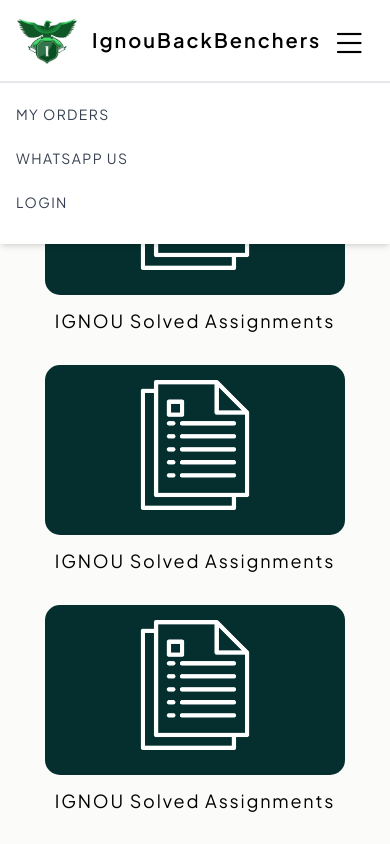
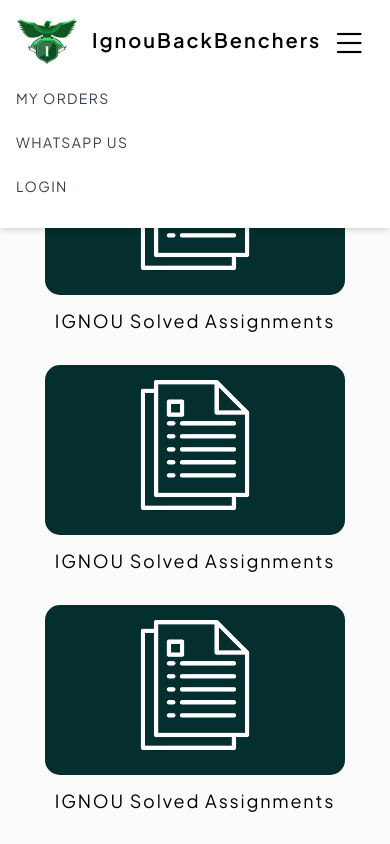
Before and after one commit to mesachinjakhar/ignoubackbenchers.com-nextjs, a Next.js app: page / in a window 390 px wide. Both pictures are taken after a click on the icon 351 px from the left and 42 px from the top of the page. Shown: the top 844 px of the page. Built offline with nearby package versions, Linux system fonts and the light colour scheme.

Commit message:
menu position fixed for mobile

```diff
--- a/components/Header.jsx
+++ b/components/Header.jsx
@@ -13,7 +13,7 @@ export const Header = () => {
 
   return (
     <>
-      <header className="flex gap-2.5 justify-between px-12 py-4 items-center text-center mb-0 bg-white border-b-2 xs:px-4 fixed top-0 left-0 right-0 z-50">
+      <header className="flex gap-2.5 justify-between px-12 py-4 items-center text-center mb-0 bg-white border-b-2 xs:px-4 fixed top-0 left-0 right-0 z-10">
         {/* Logo Section */}
         <div className="logo hover:cursor-pointer flex gap-3 text-center items-center">
           <div className="w-16 md:w-20 lg:w-16">
@@ -73,7 +73,7 @@ export const Header = () => {
 
       {/* Mobile Menu Section */}
       {isMenuOpen && (
-        <div className="xs:block absolute top-20 left-0 right-0 bg-white shadow-md p-4">
+        <div className="xs:block fixed top-16 left-0 right-0 bg-white shadow-md p-4 z-20">
           <ul className="list-none">
             <li>
               <Link
@@ -107,6 +107,7 @@ export const Header = () => {
           </ul>
         </div>
       )}
+
       {/* Padding for content below fixed header */}
       <div className="pt-20"></div>
     </>
```
